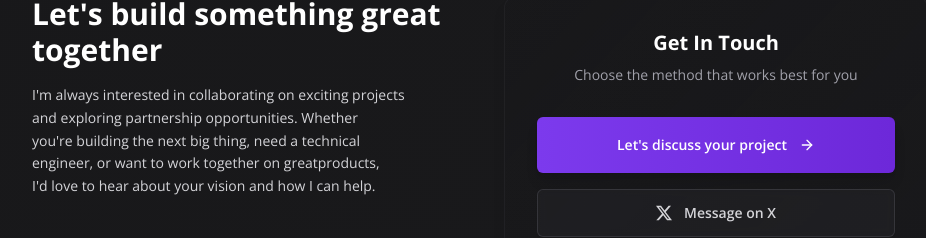
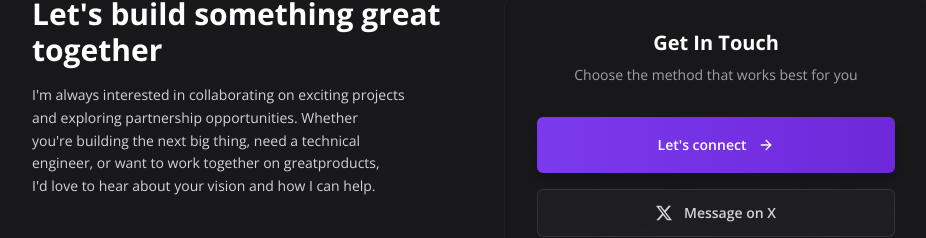
Before and after one commit to CarboxyDev/carboxy.tech, a Next.js app: page / in a window 1280 px wide. Shown: the part 4612-4850 px from the top of the page, without its empty margins (160-1086 px from the left). Built offline with nearby package versions, Linux system fonts and the light colour scheme; what tailwindcss-debug-screens would draw is missing.

Commit message:
Fix mail button in contact section

```diff
--- a/src/app/(home)/contact.tsx
+++ b/src/app/(home)/contact.tsx
@@ -94,11 +94,9 @@ export const Contact = () => {
                 </div>
 
                 <div className="space-y-4">
-                  <a href={LINKS.email} className="group/button block w-full">
+                  <a href={LINKS.email} target="_blank" rel="noopener noreferrer" className="group/button block w-full">
                     <Button className="group/button h-14 w-full gap-3 bg-gradient-to-r from-primary-600 to-primary-700 text-white shadow-lg transition-all duration-300 hover:scale-[1.02] hover:from-primary-700 hover:to-primary-800 hover:shadow-xl hover:shadow-primary-500/20 active:scale-[0.98]">
-                      <span className="font-semibold">
-                        Let's discuss your project
-                      </span>
+                      <span className="font-semibold">Let's connect</span>
                       <ArrowRight className="h-4 w-4 transition-transform duration-300 group-hover/button:translate-x-1" />
                     </Button>
                   </a>
--- a/src/components/social-button.tsx
+++ b/src/components/social-button.tsx
@@ -23,7 +23,6 @@ export const SocialButton = (props: Props) => {
           className="group relative flex h-14 w-14 items-center justify-center rounded-xl border border-zinc-700/40 bg-gradient-to-br from-zinc-800/50 to-zinc-900/50 shadow-lg backdrop-blur-sm transition-all duration-300 hover:scale-110 hover:border-zinc-600/60 hover:from-zinc-700/60 hover:to-zinc-800/60 hover:shadow-xl hover:shadow-zinc-900/50 active:scale-95"
         >
           <div className="absolute inset-0 rounded-xl bg-gradient-to-r from-transparent via-white/[0.02] to-transparent opacity-0 transition-opacity duration-300 group-hover:opacity-100" />
-
           <div
             className={`absolute inset-0 rounded-xl opacity-0 transition-opacity duration-300 group-hover:opacity-10 ${
               props.site === 'X (Formerly Twitter)'
```
